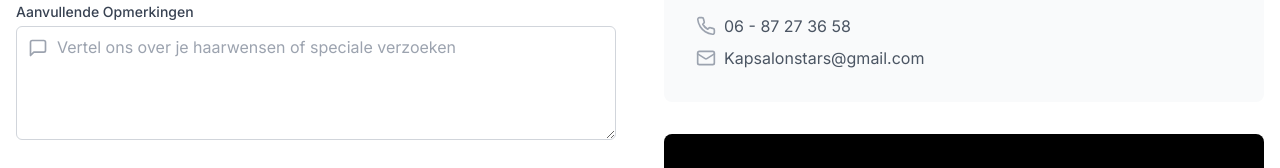
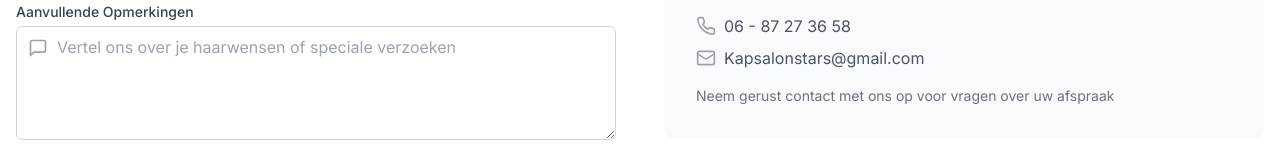
Before and after one commit to Eyobiel-12/kapsalonstars, a Next.js app: page /booking in a window 1280 px wide. Shown: the part 818-986 px from the top of the page. Built offline with nearby package versions, Linux system fonts and the light colour scheme; no server answers.

Commit message:
feat: add contact information message

```diff
--- a/app/booking/page.tsx
+++ b/app/booking/page.tsx
@@ -689,6 +689,11 @@ export default function BookingPage() {
                     <span className="text-gray-600">Kapsalonstars@gmail.com</span>
                   </li>
                 </ul>
+                <p className="mt-4 text-sm text-gray-500">
+                  {language === "nl"
+                    ? "Neem gerust contact met ons op voor vragen over uw afspraak"
+                    : "Feel free to contact us with any questions about your appointment"}
+                </p>
               </div>
             </div>
           </div>
```
